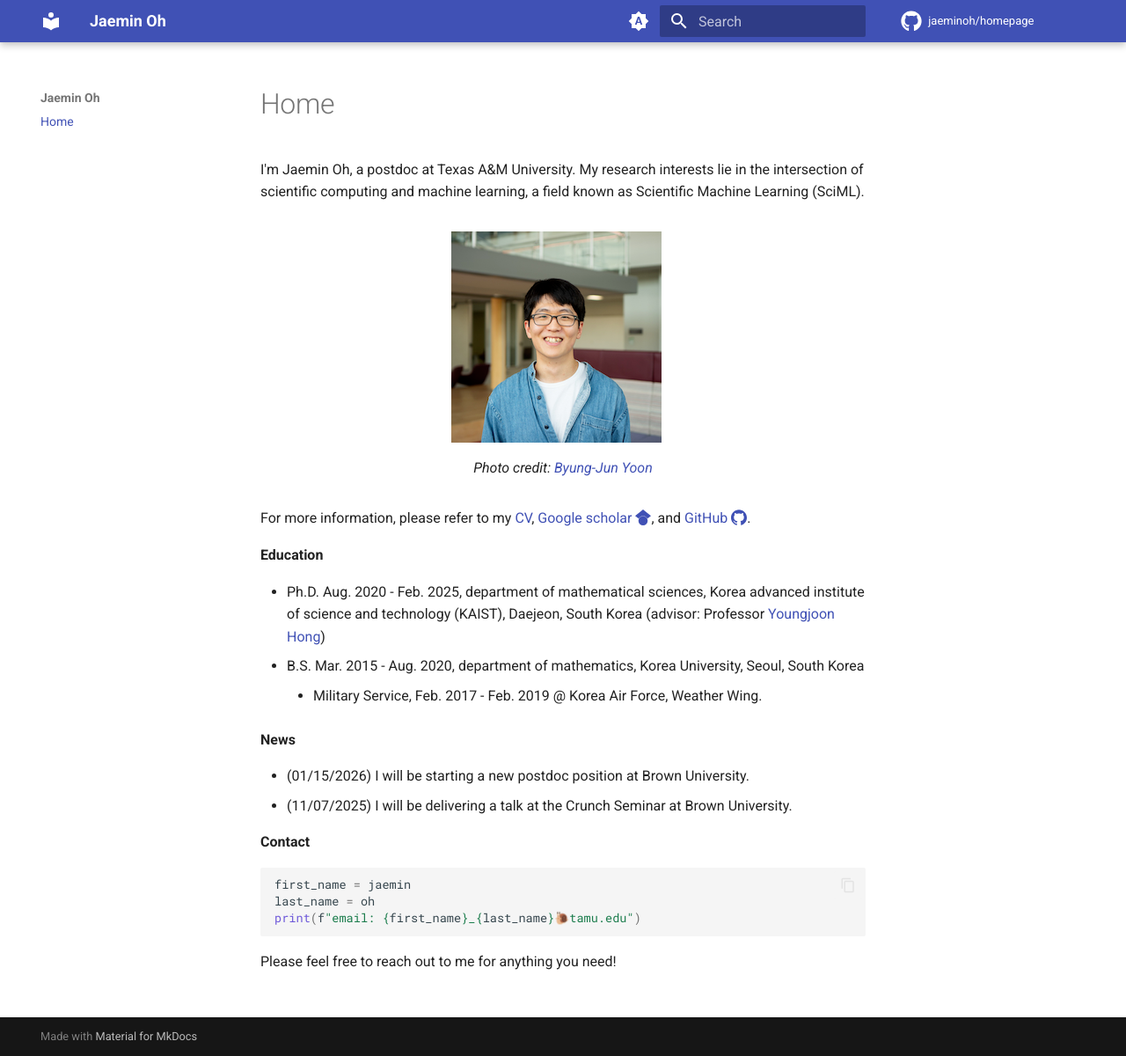
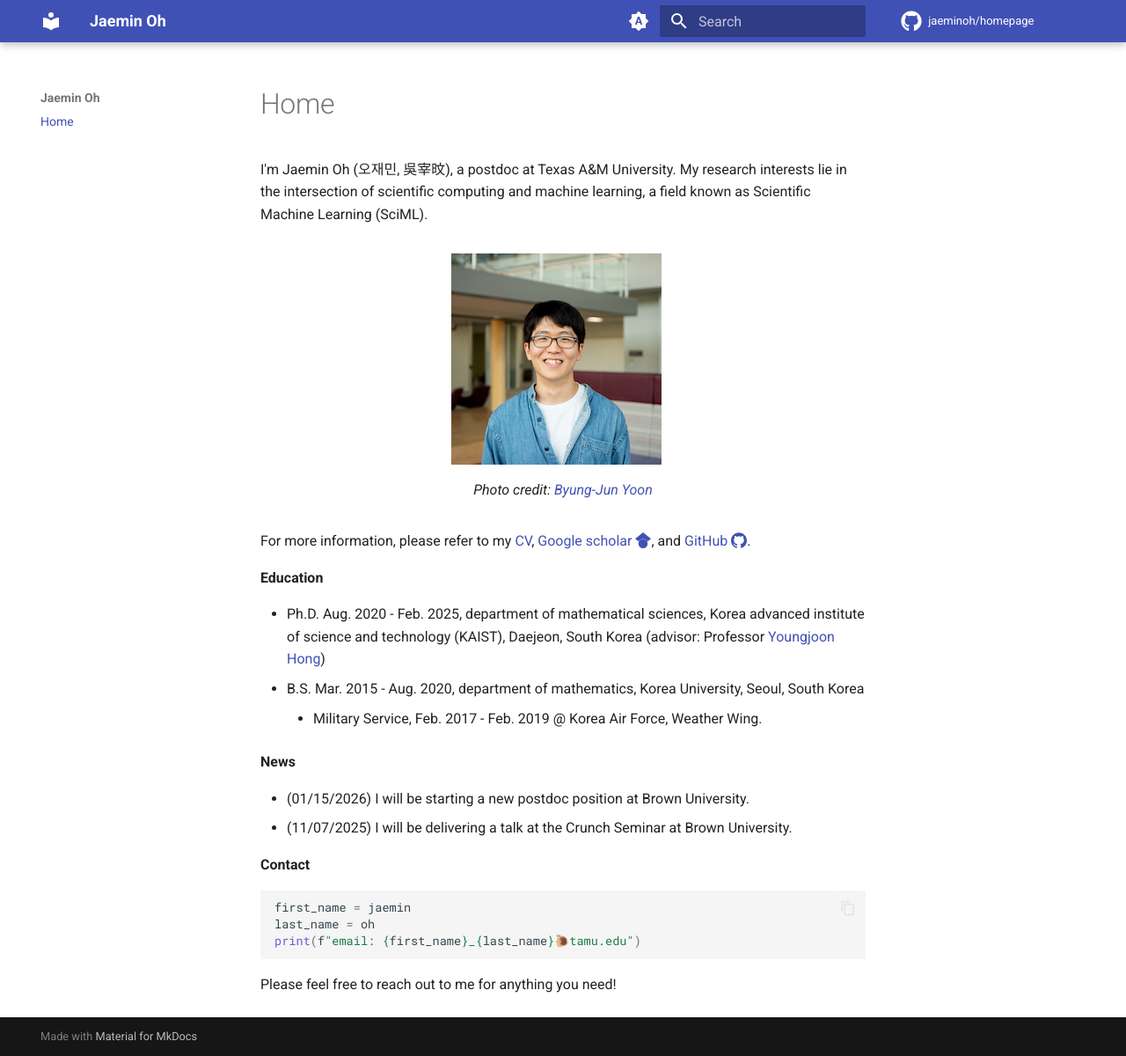
Before and after one commit to jaeminoh/jaeminoh.github.io, an MkDocs documentation site: the page built from docs/index.md, in a window 1280 px wide and 1200 px high. Shown: the whole window at 88% size. Built offline with MkDocs 1.6.1 and Material for MkDocs 9.7.7, drawn with Linux system fonts in a browser that asks for light colours; comment, search, counter and statistics services are not loaded.

Commit message:
add name

```diff
--- a/docs/index.md
+++ b/docs/index.md
@@ -1,4 +1,4 @@
-I'm Jaemin Oh, a postdoc at Texas A&M University.
+I'm Jaemin Oh (오재민, 吳宰旼), a postdoc at Texas A&M University.
 My research interests lie in the intersection of scientific computing and machine learning, a field known as Scientific Machine Learning (SciML).
 
 ![Profile](images/profile.png){ align=left }
```
